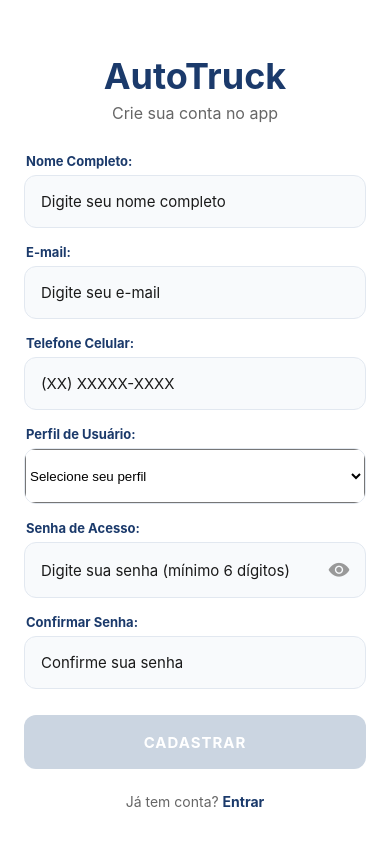
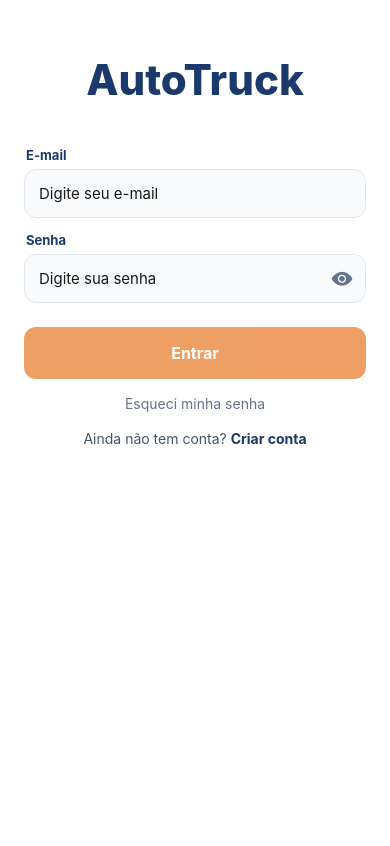
Before and after one commit to matheusesdev/AutoTruckAPP, a React Native app: screen /Login in a window 390 px wide. Shown: the top 846 px of the page. Built offline with nearby package versions, Linux system fonts and the light colour scheme.

Commit message:
feat(auth): implement login screen and session flow

```diff
--- a/src/navigation/AppNavigator.js
+++ b/src/navigation/AppNavigator.js
@@ -1,10 +1,13 @@
-import React from 'react';
+import React, { useEffect, useState } from 'react';
 import { NavigationContainer } from '@react-navigation/native';
 import { createBottomTabNavigator } from '@react-navigation/bottom-tabs';
 import { createStackNavigator } from '@react-navigation/stack';
+import { ActivityIndicator, View } from 'react-native';
+import AsyncStorage from '@react-native-async-storage/async-storage';
 import { Ionicons } from '@expo/vector-icons'; // Usando os ícones do Expo
 
 // Telas Placeholder que criamos (Verifique se elas existem na pasta src/screens/)
+import LoginScreen from '../screens/LoginScreen';
 import CadastroScreen from '../screens/CadastroScreen';
 import HomeScreen from '../screens/HomeScreen';
 import PecasScreen from '../screens/PecasScreen';
@@ -12,7 +15,7 @@ import VeiculosScreen from '../screens/VeiculosScreen';
 import ServicosScreen from '../screens/ServicosScreen';
 import PerfilScreen from '../screens/PerfilScreen';
 
-import theme from '../utils/theme';
+import { theme } from '../utils/theme';
 
 const Tab = createBottomTabNavigator();
 const Stack = createStackNavigator();
@@ -33,7 +36,7 @@ function TabNavigator() {
 
           return <Ionicons name={iconName} size={size} color={color} />;
         },
-        tabBarActiveTintColor: theme.accent, // Laranja
+        tabBarActiveTintColor: theme.colors.accent, // Laranja
         tabBarInactiveTintColor: 'gray',
         headerShown: false, // Esconde o cabeçalho padrão de cada aba
       })}
@@ -49,9 +52,49 @@ function TabNavigator() {
 
 // Navegação Principal (Stack Navigator) que engloba o Menu e outras telas independentes (como Cadastro)
 export default function AppNavigator() {
+  const [isCheckingAuth, setIsCheckingAuth] = useState(true);
+  const [initialRoute, setInitialRoute] = useState('Login');
+
+  useEffect(() => {
+    const checkSavedSession = async () => {
+      try {
+        const savedToken = await AsyncStorage.getItem('access_token');
+        const savedUserData = await AsyncStorage.getItem('user_data');
+        const hasValidSession =
+          Boolean(savedToken) &&
+          Boolean(savedUserData) &&
+          !String(savedToken).startsWith('temp_token_');
+
+        if (!hasValidSession && (savedToken || savedUserData)) {
+          await AsyncStorage.multiRemove(['access_token', 'user_data']);
+        }
+
+        setInitialRoute(hasValidSession ? 'MainTabs' : 'Login');
+      } finally {
+        setIsCheckingAuth(false);
+      }
+    };
+
+    checkSavedSession();
+  }, []);
+
+  if (isCheckingAuth) {
+    return (
+      <View style={{ flex: 1, justifyContent: 'center', alignItems: 'center' }}>
+        <ActivityIndicator size="large" color={theme.colors.accent} />
+      </View>
+    );
+  }
+
   return (
     <NavigationContainer>
-      <Stack.Navigator initialRouteName="Cadastro">
+      <Stack.Navigator initialRouteName={initialRoute}>
+        {/* Tela de Login */}
+        <Stack.Screen
+          name="Login"
+          component={LoginScreen}
+          options={{ headerShown: false }}
+        />
 
         {/* Tela de Cadastro */}
         <Stack.Screen
@@ -66,7 +109,6 @@ export default function AppNavigator() {
           component={TabNavigator}
           options={{ headerShown: false }} // Esconde o cabeçalho do stack para mostrar só as abas
         />
-
       </Stack.Navigator>
     </NavigationContainer>
   );
--- a/src/screens/CadastroScreen.js
+++ b/src/screens/CadastroScreen.js
@@ -49,9 +49,9 @@ export default function CadastroScreen({ navigation }) {
     // Simulação da chamada da API (que depois substituiremos pelo Axios de verdade)
     setTimeout(async () => {
       try {
-        await AsyncStorage.setItem('access_token', 'temp_token_123');
         setLoading(false);
-        navigation.replace('Main'); // Joga o usuário pras abas (Home)
+        Alert.alert('Sucesso', 'Conta criada. Faça login para continuar.');
+        navigation.replace('Login');
       } catch (e) {
         Alert.alert("Erro", "Erro ao salvar informações.");
         setLoading(false);
@@ -175,7 +175,7 @@ export default function CadastroScreen({ navigation }) {
           </TouchableOpacity>
 
           {/* Entrar */}
-          <TouchableOpacity style={styles.loginLink}>
+          <TouchableOpacity style={styles.loginLink} onPress={() => navigation.navigate('Login')}>
             <Text style={styles.loginLinkText}>Já tem conta? <Text style={styles.loginLinkBold}>Entrar</Text></Text>
           </TouchableOpacity>
 
--- /dev/null
+++ b/src/screens/LoginScreen.js
@@ -0,0 +1,251 @@
+import React, { useState } from 'react';
+import {
+  View,
+  Text,
+  TextInput,
+  TouchableOpacity,
+  StyleSheet,
+  ActivityIndicator,
+  KeyboardAvoidingView,
+  Platform,
+  Alert,
+} from 'react-native';
+import AsyncStorage from '@react-native-async-storage/async-storage';
+import { Ionicons } from '@expo/vector-icons';
+import { SafeAreaView } from 'react-native-safe-area-context';
+
+import api from '../services/api';
+import useUserStore from '../store/userStore';
+import { theme } from '../utils/theme';
+
+export default function LoginScreen({ navigation }) {
+  const [email, setEmail] = useState('');
+  const [senha, setSenha] = useState('');
+  const [mostrarSenha, setMostrarSenha] = useState(false);
+  const [loading, setLoading] = useState(false);
+
+  const setAuthData = useUserStore((state) => state.setAuthData);
+
+  const canSubmit = email.trim().length > 0 && senha.trim().length > 0;
+
+  const handleEntrar = async () => {
+    if (!canSubmit || loading) return;
+
+    try {
+      setLoading(true);
+
+      // Chamada de autenticação conforme requisito da AT.
+      const response = await api.post('/auth/login', {
+        email: email.trim(),
+        senha,
+      });
+
+      // Mantém compatibilidade com possíveis formatos de resposta da API.
+      const token =
+        response?.data?.token ||
+        response?.data?.access_token ||
+        response?.data?.accessToken ||
+        null;
+
+      const usuario =
+        response?.data?.usuario ||
+        response?.data?.user ||
+        response?.data?.usuarioLogado ||
+        null;
+
+      if (!token || !usuario) {
+        throw new Error('Resposta de login incompleta.');
+      }
+
+      await AsyncStorage.setItem('access_token', token);
+      await AsyncStorage.setItem('user_data', JSON.stringify(usuario));
+
+      setAuthData({ token, user: usuario });
+
+      // Reseta o histórico para não voltar ao Login ao pressionar "voltar".
+      navigation.reset({
+        index: 0,
+        routes: [{ name: 'MainTabs' }],
+      });
+    } catch (error) {
+      Alert.alert('Erro', 'E-mail ou senha incorretos');
+    } finally {
+      setLoading(false);
+    }
+  };
+
+  return (
+    <SafeAreaView style={styles.safeArea}>
+      <KeyboardAvoidingView
+        style={styles.container}
+        behavior={Platform.OS === 'ios' ? 'padding' : undefined}
+      >
+        <View style={styles.content}>
+          <Text style={styles.logo}>AutoTruck</Text>
+
+          <View style={styles.inputGroup}>
+            <Text style={styles.label}>E-mail</Text>
+            <TextInput
+              style={styles.input}
+              placeholder="Digite seu e-mail"
+              keyboardType="email-address"
+              autoCapitalize="none"
+              autoCorrect={false}
+              value={email}
+              onChangeText={setEmail}
+            />
+          </View>
+
+          <View style={styles.inputGroup}>
+            <Text style={styles.label}>Senha</Text>
+            <View style={styles.passwordContainer}>
+              <TextInput
+                style={styles.passwordInput}
+                placeholder="Digite sua senha"
+                secureTextEntry={!mostrarSenha}
+                autoCapitalize="none"
+                value={senha}
+                onChangeText={setSenha}
+              />
+              <TouchableOpacity
+                style={styles.eyeButton}
+                onPress={() => setMostrarSenha((prev) => !prev)}
+                disabled={loading}
+              >
+                <Ionicons
+                  name={mostrarSenha ? 'eye-off' : 'eye'}
+                  size={22}
+                  color="#64748B"
+                />
+              </TouchableOpacity>
+            </View>
+          </View>
+
+          <TouchableOpacity
+            style={[styles.loginButton, !canSubmit || loading ? styles.loginButtonDisabled : null]}
+            onPress={handleEntrar}
+            disabled={!canSubmit || loading}
+          >
+            {loading ? (
+              <ActivityIndicator color="#FFFFFF" />
+            ) : (
+              <Text style={styles.loginButtonText}>Entrar</Text>
+            )}
+          </TouchableOpacity>
+
+          <TouchableOpacity style={styles.forgotPasswordLink} disabled>
+            <Text style={styles.forgotPasswordText}>Esqueci minha senha</Text>
+          </TouchableOpacity>
+
+          <TouchableOpacity
+            style={styles.createAccountLink}
+            onPress={() => navigation.navigate('Cadastro')}
+            disabled={loading}
+          >
+            <Text style={styles.createAccountText}>
+              Ainda não tem conta? <Text style={styles.createAccountTextBold}>Criar conta</Text>
+            </Text>
+          </TouchableOpacity>
+        </View>
+      </KeyboardAvoidingView>
+    </SafeAreaView>
+  );
+}
+
+const styles = StyleSheet.create({
+  safeArea: {
+    flex: 1,
+    backgroundColor: theme.colors.background,
+  },
+  container: {
+    flex: 1,
+  },
+  content: {
+    flex: 1,
+    paddingHorizontal: 24,
+    paddingTop: Platform.OS === 'ios' ? 20 : 36,
+  },
+  logo: {
+    fontSize: 42,
+    fontWeight: '800',
+    color: theme.colors.primary,
+    textAlign: 'center',
+    marginTop: 18,
+    marginBottom: 42,
+  },
+  inputGroup: {
+    marginBottom: 14,
+  },
+  label: {
+    fontSize: 13,
+    fontWeight: '700',
+    color: theme.colors.primary,
+    marginBottom: 6,
+    marginLeft: 2,
+  },
+  input: {
+    backgroundColor: '#F8FAFC',
+    borderWidth: 1,
+    borderColor: theme.colors.border,
+    borderRadius: 12,
+    paddingHorizontal: 14,
+    paddingVertical: 14,
+    fontSize: 15,
+    color: theme.colors.text,
+  },
+  passwordContainer: {
+    flexDirection: 'row',
+    alignItems: 'center',
+    backgroundColor: '#F8FAFC',
+    borderWidth: 1,
+    borderColor: theme.colors.border,
+    borderRadius: 12,
+  },
+  passwordInput: {
+    flex: 1,
+    paddingHorizontal: 14,
+    paddingVertical: 14,
+    fontSize: 15,
+    color: theme.colors.text,
+  },
+  eyeButton: {
+    paddingHorizontal: 12,
+    paddingVertical: 10,
+  },
+  loginButton: {
+    marginTop: 10,
+    height: 52,
+    borderRadius: 12,
+    backgroundColor: '#E87722',
+    alignItems: 'center',
+    justifyContent: 'center',
+  },
+  loginButtonDisabled: {
+    opacity: 0.7,
+  },
+  loginButtonText: {
+    color: '#FFFFFF',
+    fontSize: 16,
+    fontWeight: '700',
+  },
+  forgotPasswordLink: {
+    marginTop: 16,
+    alignItems: 'center',
+  },
+  forgotPasswordText: {
+    color: '#64748B',
+    fontSize: 14,
+  },
+  createAccountLink: {
+    marginTop: 18,
+    alignItems: 'center',
+  },
+  createAccountText: {
+    color: '#475569',
+    fontSize: 14,
+  },
+  createAccountTextBold: {
+    color: theme.colors.primary,
+    fontWeight: '700',
+  },
+});
--- /dev/null
+++ b/src/services/api.js
@@ -0,0 +1,13 @@
+import axios from 'axios';
+
+// Cliente HTTP central da aplicação.
+// Usa 10.0.2.2 para apontar para o localhost da máquina host no emulador Android.
+const api = axios.create({
+  baseURL: 'http://10.0.2.2:3000',
+  timeout: 10000,
+  headers: {
+    'Content-Type': 'application/json',
+  },
+});
+
+export default api;
--- /dev/null
+++ b/src/store/userStore.js
@@ -0,0 +1,22 @@
+import { create } from 'zustand';
+
+// Store global de sessão do usuário em memória.
+// O token e os dados também são persistidos no AsyncStorage na tela de Login.
+const useUserStore = create((set) => ({
+  token: null,
+  user: null,
+
+  setAuthData: ({ token, user }) =>
+    set({
+      token: token || null,
+      user: user || null,
+    }),
+
+  clearAuthData: () =>
+    set({
+      token: null,
+      user: null,
+    }),
+}));
+
+export default useUserStore;
```
